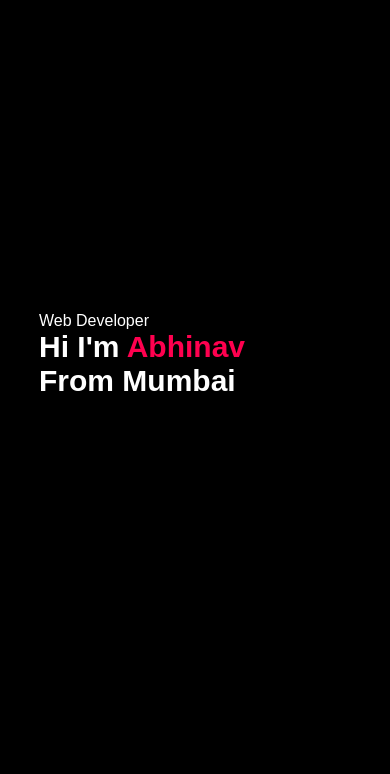
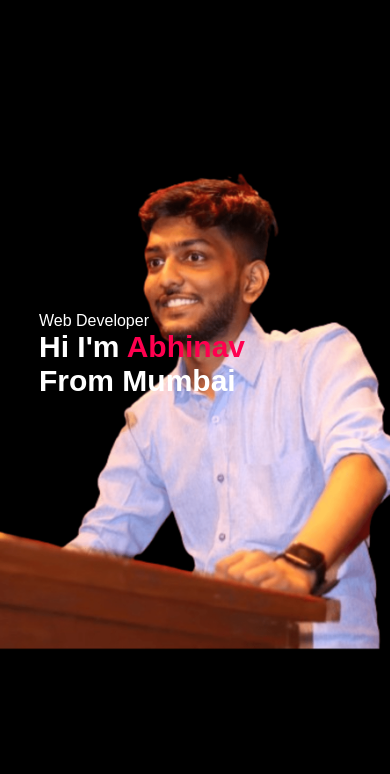
Before and after one commit to Abhinavj12/CODSOFT_L1_T1, a plain HTML site: page index.html in a window 390 px wide. Shown: the part 70-844 px from the top of the page. Drawn offline with Linux system fonts and the light colour scheme; the site is published under a folder, as on GitHub Pages, so addresses that start at the root find nothing.

Commit message:
Update style.css

```diff
--- a/style.css
+++ b/style.css
@@ -365,7 +365,7 @@ nav .fas{
 
 @media only screen and (max-width:600px){
     #header{
-        background-image: url(/images/Abhi-mob.png);
+        background-image: url(./images/Abhi-mob.png);
     }
     .header-text{
         margin-top: 100%;
```
